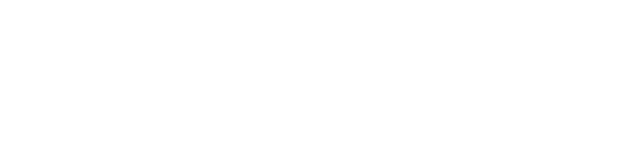
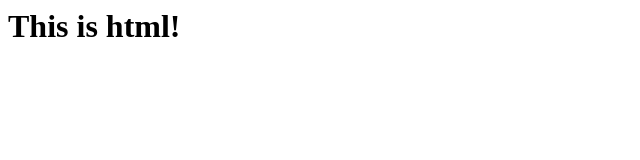
Before and after one commit to SBK-DS/demoJenkins, a plain HTML site: page index.html in a window 1280 px wide. Shown: the whole page, without its empty margins (0-640 px from the left). Drawn offline with Linux system fonts and the light colour scheme.

Commit message:
Update index.html

```diff
--- a/index.html
+++ b/index.html
@@ -3,6 +3,6 @@
 
   </header>
   <body>
-
+    <h1>This is html!</h1>
   </body>
 </html>
```
